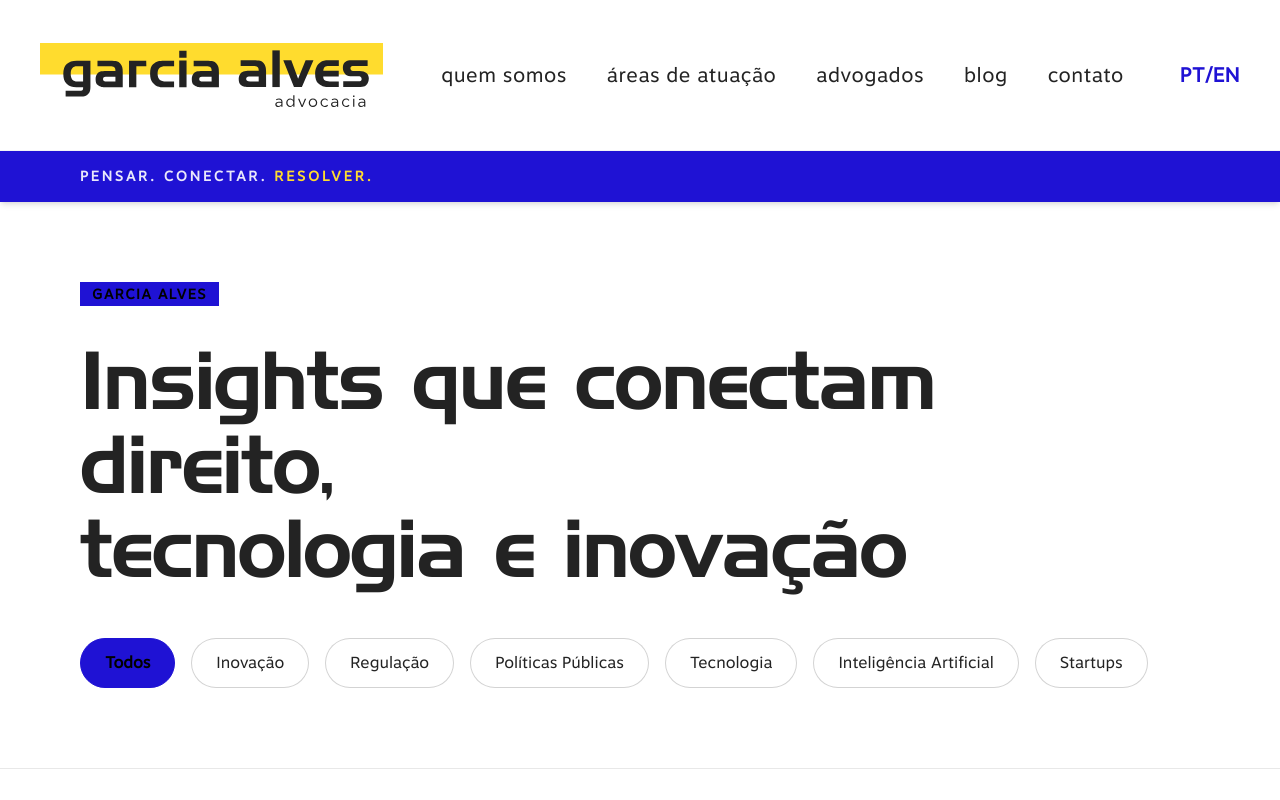
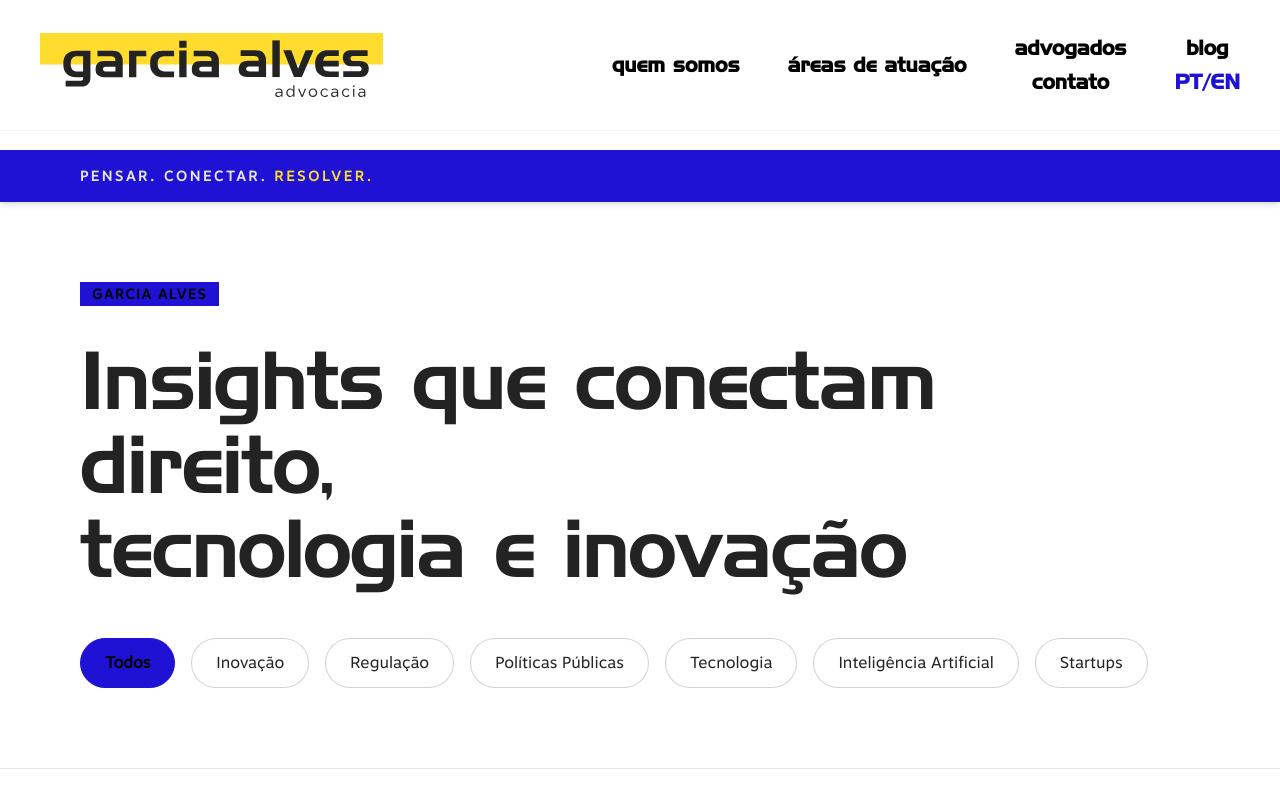
Before and after one commit to ferteles/GarciaAlves, a Next.js app: page /blog in a window 1280 px wide. Shown: the top 800 px of the page. Built offline with nearby package versions, Linux system fonts and the light colour scheme.

Commit message:
feat: Add initial Navbar and Footer components, including a new SVG asset.

```diff
--- a/src/components/Footer.tsx
+++ b/src/components/Footer.tsx
@@ -1,14 +1,13 @@
 import Link from 'next/link';
 
-const imgGroup = "/assets/b9d1bb04494e3a73bf98c053fea148ac555add0e.svg";
-const imgGroup2 = "/assets/4194d183abd6ca9c535cb2fec06388ea4fe1cfa2.svg";
+const imgGroup = "/assets/Group2.svg";
 const imgRectangle27 = "/assets/6e0b5c610eaa9e9576dc2f40d3cc87fd56fab813.png";
 
 export default function Footer() {
     return (
         <footer id="contato" className="relative w-full bg-accent overflow-hidden pt-20 pb-20 lg:pt-32 lg:pb-32">
             {/* Decorative Texture overlays */}
-            <div className="absolute top-0 left-0 w-full h-full lg:h-[671px] opacity-25 mix-blend-luminosity pointer-events-none z-0 bg-[#d9d9d9]">
+            <div className="absolute top-0 left-0 w-full h-full opacity-25 mix-blend-luminosity pointer-events-none z-0 bg-[#d9d9d9]">
                 <img src={imgRectangle27} alt="" className="w-full h-full object-cover" />
             </div>
 
@@ -24,22 +23,20 @@ export default function Footer() {
                 </div>
 
                 {/* Form Section */}
-                <div className="flex flex-col lg:flex-row w-full mb-20 lg:mb-32">
-                    <div className="bg-[#e2e2e2] flex items-center px-8 lg:px-[48px] py-4 lg:h-[64px] lg:w-[485px]">
-                        <h3 className="font-handel text-[20px] lg:text-[33.1px] leading-[1] text-gray-dark uppercase lg:normal-case">Sua mensagem é importante para nós</h3>
-                    </div>
-                    <form className="flex flex-col md:flex-row flex-1 w-full lg:max-w-[789px]">
+                <div className="flex flex-col w-full mb-20 lg:mb-32 lg:max-w-[1100px]">
+                    <h3 className="font-handel text-[20px] lg:text-[25px] leading-[1] text-black mb-4 uppercase lg:normal-case">Sua mensagem é importante para nós</h3>
+                    <form className="flex flex-col md:flex-row w-full">
                         <input
                             type="email"
                             placeholder="EMAIL"
-                            className="bg-[#f1f1f1] px-8 py-5 lg:h-[64px] font-motiva font-bold text-[18px] lg:text-[20px] text-gray-500 placeholder:text-[#8c8c8c] outline-none focus:bg-white transition-colors w-full border-[2px] border-transparent focus:border-primary shrink-0 lg:w-[263px]"
+                            className="bg-[#e9e9e9]/80 px-8 py-5 lg:h-[64px] font-motiva font-bold text-[18px] lg:text-[18px] text-gray-700 placeholder:text-[#8c8c8c] outline-none focus:bg-white transition-colors w-full shrink-0 md:w-[350px]"
                         />
                         <input
                             type="text"
                             placeholder="BREVE MENSAGEM"
-                            className="bg-[#f1f1f1] px-8 py-5 lg:h-[64px] font-motiva font-bold text-[18px] lg:text-[20px] text-gray-500 placeholder:text-[#8c8c8c] outline-none focus:bg-white transition-colors w-full flex-1 border-[2px] border-transparent focus:border-primary border-t md:border-t-0 md:border-l border-[#e2e2e2]"
+                            className="bg-[#e9e9e9]/80 px-8 py-5 lg:h-[64px] font-motiva font-bold text-[18px] lg:text-[18px] text-gray-700 placeholder:text-[#8c8c8c] outline-none focus:bg-white transition-colors w-full flex-1 border-t md:border-t-0 md:border-l border-white/50"
                         />
-                        <button type="submit" className="bg-primary hover:bg-primary/90 text-white font-motiva font-bold text-[18px] lg:text-[20px] lg:h-[64px] py-5 px-8 lg:px-[46px] flex items-center justify-center transition-colors shrink-0">
+                        <button type="submit" className="bg-[#1a05f3] hover:bg-[#1003ba] text-white font-motiva font-bold text-[18px] lg:text-[18px] lg:h-[64px] py-5 px-10 flex items-center justify-center transition-colors shrink-0">
                             ENVIAR
                         </button>
                     </form>
@@ -70,10 +67,8 @@ export default function Footer() {
                 </div>
             </div>
 
-            {/* Decorative Vector Groups at the bottom */}
-            <div className="absolute bottom-[-50px] lg:bottom-0 left-[-50px] w-[1410px] h-[415px] pointer-events-none opacity-[0.15] lg:opacity-50 z-10 hidden md:block">
-                <img src={imgGroup} alt="" className="absolute left-0 bottom-0 max-w-none w-[1410px] h-[415px]" />
-                <img src={imgGroup2} alt="" className="absolute left-[calc(16.67%+105px)] bottom-0 max-w-none w-[1169px] h-[330px]" />
+            <div className="w-full mt-10 md:mt-20 flex justify-center pb-8 lg:pb-0">
+                <img src={imgGroup} alt="" className="w-full h-auto object-cover" />
             </div>
         </footer>
     );
--- a/src/components/Navbar.tsx
+++ b/src/components/Navbar.tsx
@@ -1,50 +1,111 @@
+"use client";
+
 import Image from "next/image";
 import Link from "next/link";
+import { useState, useEffect } from "react";
 
 export default function Navbar() {
+    const [scrolled, setScrolled] = useState(false);
+    const [isOpen, setIsOpen] = useState(false);
+
+    useEffect(() => {
+        const handleScroll = () => {
+            setScrolled(window.scrollY > 20);
+        };
+        window.addEventListener("scroll", handleScroll);
+        // Dispara uma vez ao carregar para pegar o estado inicial
+        handleScroll();
+        return () => window.removeEventListener("scroll", handleScroll);
+    }, []);
+
     return (
-        <nav className="fixed top-0 left-0 right-0 w-full z-50 bg-background/90 backdrop-blur-md border-b border-gray-100">
-            <div className="max-w-[1512px] mx-auto px-10 h-[120px] lg:h-[150px] flex items-center justify-between">
-                <div className="flex-shrink-0">
-                    <Link href="/">
+        <nav className={`fixed top-0 left-0 right-0 w-full z-50 transition-all duration-300 bg-white border-b border-gray-100 ${scrolled ? 'shadow-md' : ''}`}>
+            <div className={`max-w-[1512px] mx-auto px-6 lg:px-[40px] flex items-center justify-between transition-all duration-300 ${scrolled ? 'h-[70px] lg:h-[90px]' : 'h-[90px] lg:h-[130px]'}`}>
+
+                {/* Logo */}
+                <div className="flex-shrink-0 z-50">
+                    <Link href="/" className="block">
                         <Image
                             src="/assets/7fa17b67e0e71de8c6bb1cbc7efbaf4271091096.svg"
                             alt="Garcia Alves Logo"
                             width={343}
                             height={64}
                             priority
-                            className="w-[200px] md:w-[280px] lg:w-[343px] h-auto"
+                            className={`transition-all duration-300 h-auto ${scrolled ? 'w-[150px] md:w-[200px] lg:w-[260px]' : 'w-[180px] md:w-[240px] lg:w-[343px]'}`}
                         />
                     </Link>
                 </div>
 
-                <div className="hidden lg:flex items-center gap-10 font-motiva text-xl tracking-wide">
-                    <Link href="#quem-somos" className="hover:text-primary transition-colors">
+                {/* Desktop Menu - Stacked Layout */}
+                <div className="hidden lg:flex items-center justify-end gap-x-8 xl:gap-x-12 font-handel text-[16px] xl:text-[20.3px] font-bold tracking-normal text-black w-full ml-8">
+                    <Link href="#quem-somos" className="hover:text-primary transition-colors whitespace-nowrap">
                         quem somos
                     </Link>
-                    <Link href="#areas" className="hover:text-primary transition-colors">
+                    <Link href="#areas" className="hover:text-primary transition-colors whitespace-nowrap">
                         áreas de atuação
                     </Link>
-                    <Link href="#advogados" className="hover:text-primary transition-colors">
-                        advogados
-                    </Link>
-                    <Link href="#blog" className="hover:text-primary transition-colors">
-                        blog
-                    </Link>
-                    <Link href="#contato" className="hover:text-primary transition-colors">
-                        contato
-                    </Link>
-                    <button className="text-primary font-semibold hover:opacity-80 transition-opacity ml-4">
+
+                    {/* Advogados / Contato Stacked */}
+                    <div className="flex flex-col items-center gap-1">
+                        <Link href="#advogados" className="hover:text-primary transition-colors whitespace-nowrap">
+                            advogados
+                        </Link>
+                        <Link href="#contato" className="hover:text-primary transition-colors whitespace-nowrap">
+                            contato
+                        </Link>
+                    </div>
+
+                    {/* Blog / PT/EN Stacked */}
+                    <div className="flex flex-col items-center gap-1">
+                        <Link href="/blog" className="hover:text-primary transition-colors whitespace-nowrap">
+                            blog
+                        </Link>
+                        <button className="text-primary font-bold hover:opacity-80 transition-opacity uppercase">
+                            PT/EN
+                        </button>
+                    </div>
+                </div>
+
+                {/* Mobile Icons + Hamburger */}
+                <div className="flex lg:hidden items-center gap-4 z-50">
+                    <button className="text-primary font-bold text-sm">
                         PT/EN
                     </button>
-                </div>
-
-                {/* Mobile menu button could go here */}
-                <div className="flex lg:hidden">
-                    <button className="text-foreground p-2 text-primary font-semibold">
-                        PT/EN
+                    <button
+                        className="text-black p-2 focus:outline-none"
+                        onClick={() => setIsOpen(!isOpen)}
+                        aria-label="Toggle Menu"
+                    >
+                        <div className="w-8 h-8 flex flex-col items-center justify-center relative space-y-[6px]">
+                            <span className={`block h-[2px] w-6 bg-black transition-all duration-300 ${isOpen ? "rotate-45 translate-y-[8px]" : ""}`} />
+                            <span className={`block h-[2px] w-6 bg-black transition-all duration-300 ${isOpen ? "opacity-0" : ""}`} />
+                            <span className={`block h-[2px] w-6 bg-black transition-all duration-300 ${isOpen ? "-rotate-45 -translate-y-[8px]" : ""}`} />
+                        </div>
                     </button>
                 </div>
+            </div>
+
+            {/* Mobile Menu Overlay */}
+            <div
+                className={`fixed inset-0 bg-white z-40 flex flex-col items-center pt-32 gap-8 font-handel text-2xl font-bold transition-transform duration-300 ease-in-out lg:hidden ${
+                    isOpen ? "translate-y-0" : "translate-y-[-150%] opacity-0 pointer-events-none"
+                }`}
+            >
+                <Link href="#quem-somos" onClick={() => setIsOpen(false)} className="hover:text-primary transition-colors">
+                    quem somos
+                </Link>
+                <Link href="#areas" onClick={() => setIsOpen(false)} className="hover:text-primary transition-colors">
+                    áreas de atuação
+                </Link>
+                <Link href="#advogados" onClick={() => setIsOpen(false)} className="hover:text-primary transition-colors">
+                    advogados
+                </Link>
+                <Link href="/blog" onClick={() => setIsOpen(false)} className="hover:text-primary transition-colors">
+                    blog
+                </Link>
+                <Link href="#contato" onClick={() => setIsOpen(false)} className="hover:text-primary transition-colors">
+                    contato
+                </Link>
             </div>
         </nav>
     );
```
Also changed, not shown: public/assets/Group2.svg (added).
